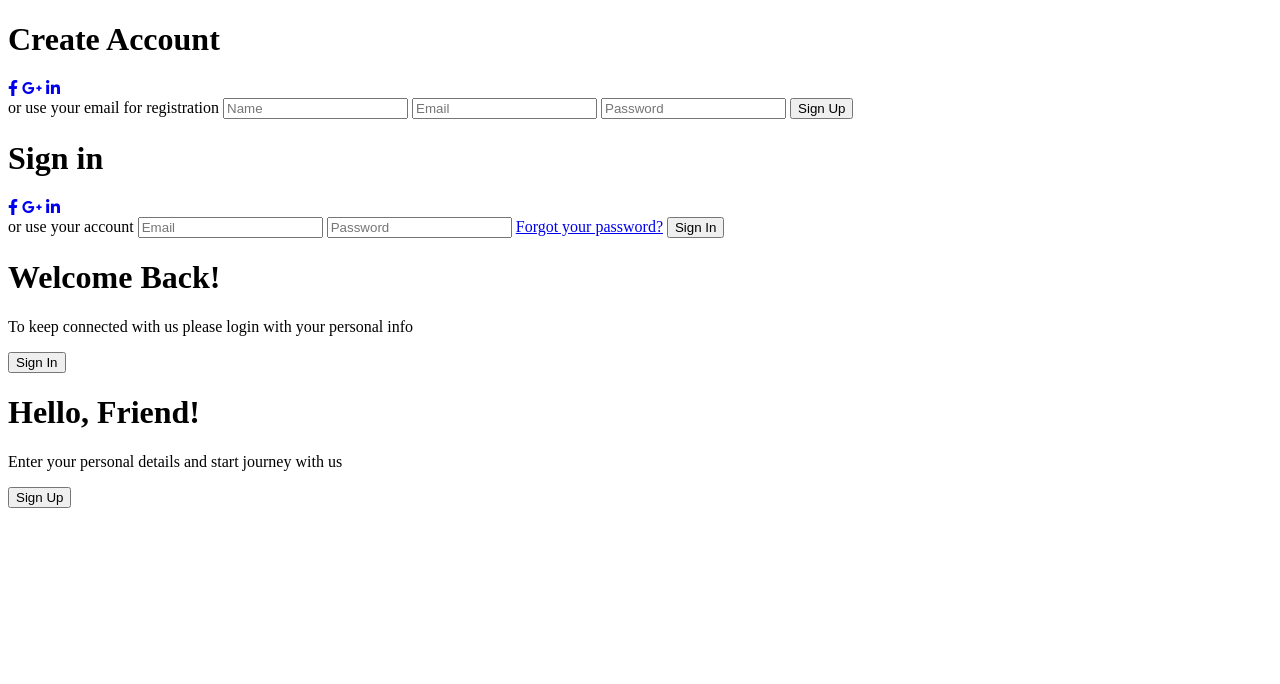
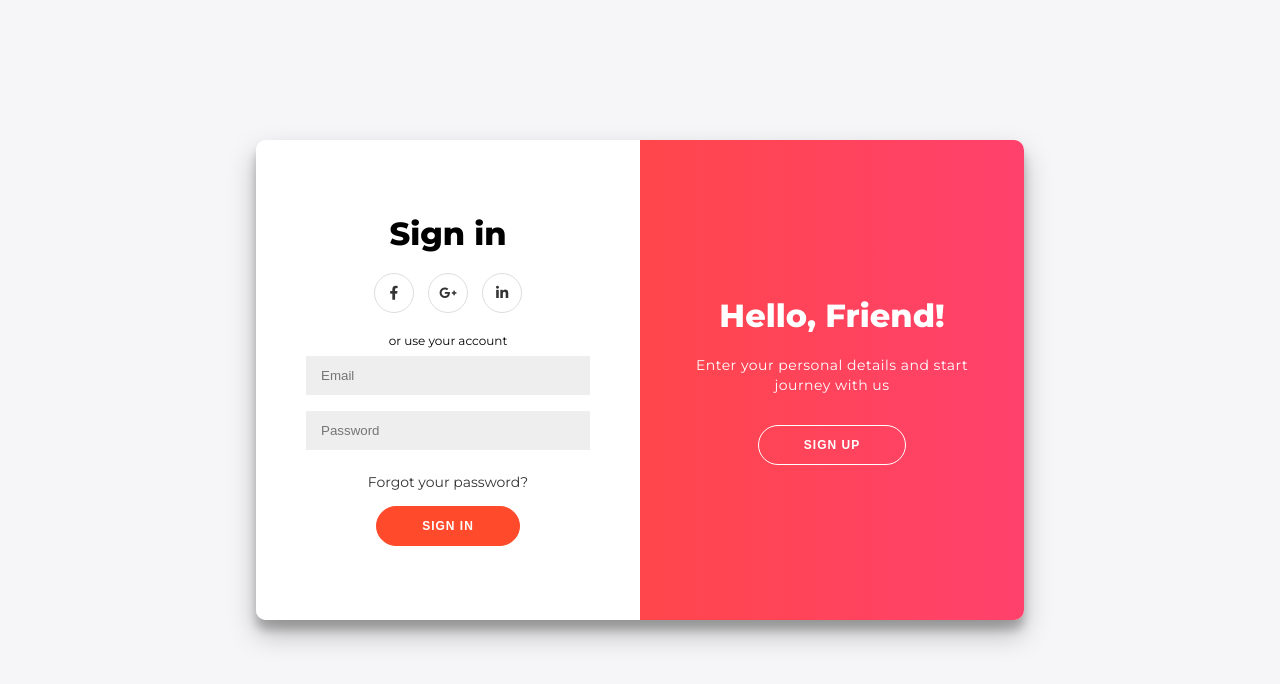
Before and after one commit to BrunoSys/Login1-BrunoSys, a plain HTML site: page index.html in a window 1280 px wide. Drawn offline with Linux system fonts and the light colour scheme; the site is published under a folder, as on GitHub Pages, so addresses that start at the root find nothing.

Commit message:
Update index.html

```diff
--- a/index.html
+++ b/index.html
@@ -6,7 +6,7 @@
     <meta name="viewport" content="width=device-width, initial-scale=1.0">
     <title>Login-BrunoSys</title>
     <link rel="icon" href="/multi/editor.ico">
-    <link rel="stylesheet" href="/CSS/estilos.css">
+    <link rel="stylesheet" href="CSS/estilos.css">
     <link rel="stylesheet" href="https://cdnjs.cloudflare.com/ajax/libs/font-awesome/6.3.0/css/all.min.css" integrity="sha512-SzlrxWUlpfuzQ+pcUCosxcglQRNAq/DZjVsC0lE40xsADsfeQoEypE+enwcOiGjk/bSuGGKHEyjSoQ1zVisanQ==" crossorigin="anonymous" referrerpolicy="no-referrer" />
 </head>
 <body>
@@ -62,6 +62,6 @@
 
 
 
-    <script src="/JAVA/script.js"></script>
+    <script src="JAVA/script.js"></script>
 </body>
 </html>
```
